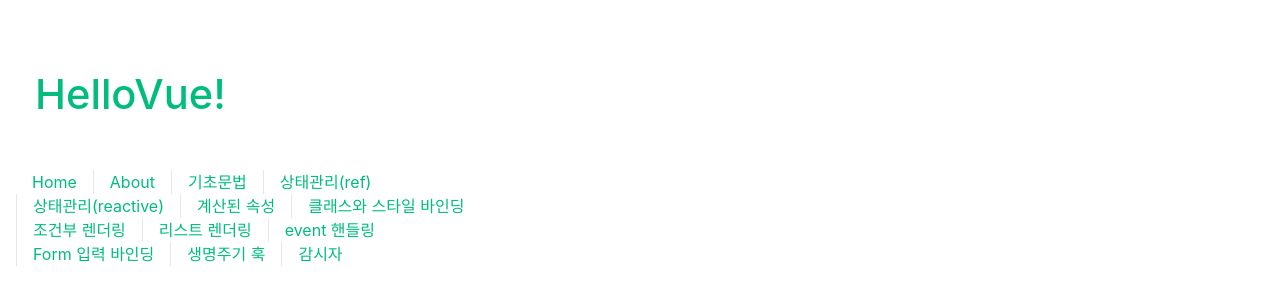
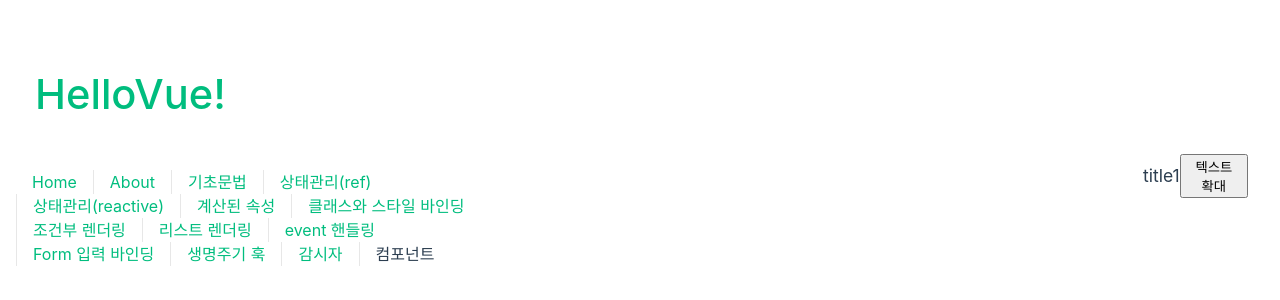
Before and after one commit to alikerock/vue_js_ex_2024, a Vue app: page /component in a window 1280 px wide. Shown: the part 224-524 px from the top of the page. Built offline with nearby package versions, Linux system fonts and the light colour scheme.

Commit message:
글자 확대하기

```diff
--- a/src/App.vue
+++ b/src/App.vue
@@ -24,6 +24,7 @@ import HelloWorld from './components/HelloWorld.vue'
         <RouterLink to="/form_bind">Form 입력 바인딩</RouterLink>
         <RouterLink to="/lifecycle">생명주기 훅</RouterLink>
         <RouterLink to="/watch">감시자</RouterLink>
+        <RouterLink to="/component">컴포넌트</RouterLink>
       </nav>
     </div>
   </header>
--- a/src/router/index.js
+++ b/src/router/index.js
@@ -72,6 +72,11 @@ const router = createRouter({
       name: 'watch',
       component: () => import('../views/WatchView.vue'),
     },
+    {
+      path: '/component',
+      name: 'component',
+      component: () => import('../views/ComponentView.vue'),
+    },
   ],
 })
 
--- /dev/null
+++ b/src/views/BlogPost.vue
@@ -0,0 +1,25 @@
+<script setup>
+  defineProps({
+    title: {
+      type: String,
+      required: true,
+    }
+  })
+  defineEmits(['enlarge-text'])
+</script>
+<template>
+  <div class="content">
+   <h3>{{title}}</h3>
+   <button @click="$emit('enlarge-text')">텍스트 확대</button>
+  </div>
+</template>
+
+<style>
+@media (min-width: 1024px) {
+  .content {
+    min-height: 100vh;
+    display: flex;
+    align-items: center;
+  }
+}
+</style>
--- /dev/null
+++ b/src/views/ButtonCounter.vue
@@ -0,0 +1,21 @@
+<script setup>
+import { ref } from 'vue';
+
+  const count = ref(0);
+
+</script>
+<template>
+  <div class="content">
+    <button @click="count++"> 버튼을 {{ count }}번 클릭했습니다. </button>
+  </div>
+</template>
+
+<style>
+@media (min-width: 1024px) {
+  .content {
+    min-height: 100vh;
+    display: flex;
+    align-items: center;
+  }
+}
+</style>
--- /dev/null
+++ b/src/views/ComponentView.vue
@@ -0,0 +1,41 @@
+<script setup>
+import { ref } from 'vue';
+import ButtonCounter from './ButtonCounter.vue';
+import BlogPost from './BlogPost.vue';
+
+const posts = ref([
+  {id:1, title:'title1'},
+  {id:2, title:'title2'},
+  {id:3, title:'title3'}
+])
+
+const fontsize = ref(1);
+
+</script>
+<template>
+  <div class="content">
+    <h1>컴포넌트</h1>
+    <ButtonCounter/>
+    <ButtonCounter/>
+    <ButtonCounter/>
+    <hr>
+    <div :style="{fontSize:fontsize+'em'}">
+      <BlogPost
+        v-for="post in posts"
+        :key="post.id"
+        :title="post.title"
+        @enlarge-text="fontsize+=0.1"
+      />
+    </div>
+  </div>
+</template>
+
+<style>
+@media (min-width: 1024px) {
+  .content {
+    min-height: 100vh;
+    display: flex;
+    align-items: center;
+  }
+}
+</style>
```
